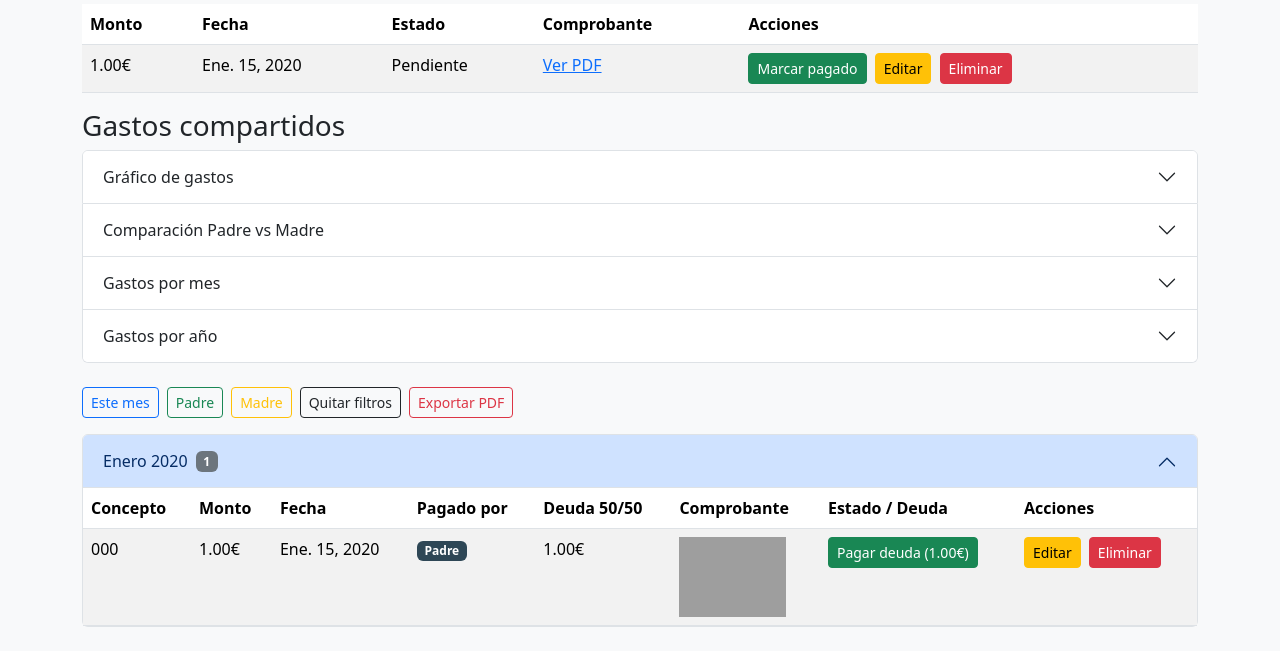
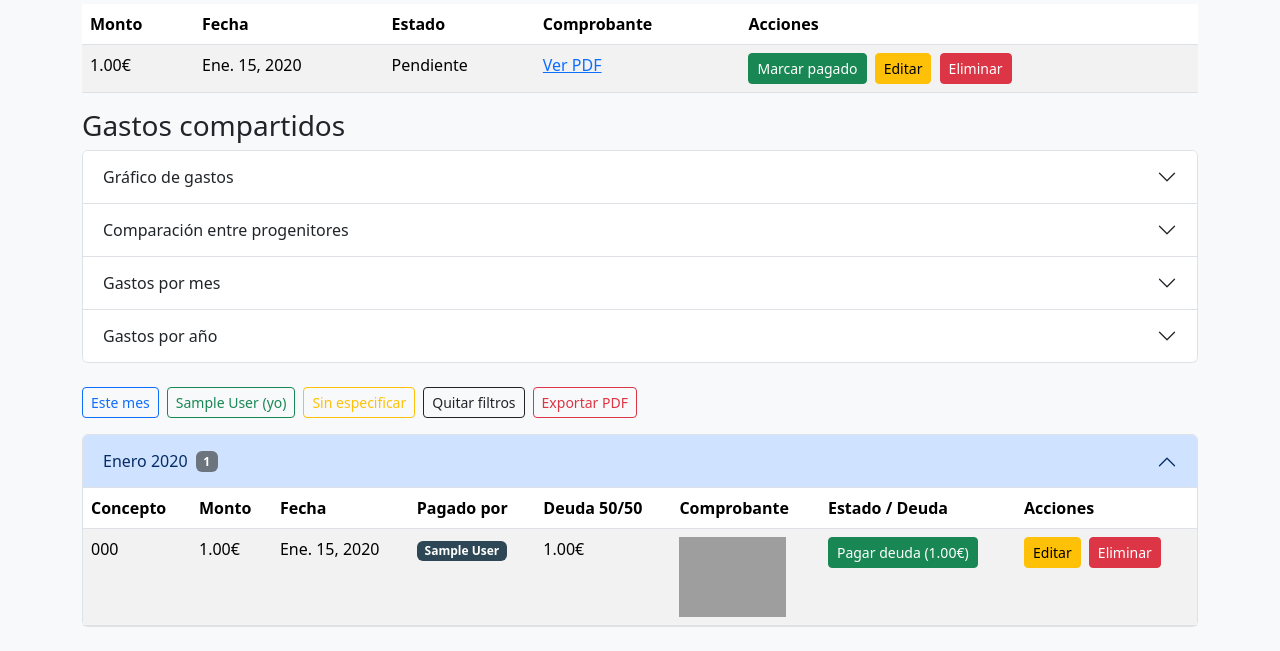
Before and after one commit to Isaac-sps/coparental_ALF, a Django app: page /finanzas/ in a window 1280 px wide. Shown: the part 449-1100 px from the top of the page. Run offline with Django 3.2, Linux system fonts and the light colour scheme; a user stored in the database is signed in; tables that the repository leaves empty hold one stand-in row (values such as "Sample post"); parts of the project's set-up code (start-up, migrations or seed data) failed here and were passed over; some libraries are stand-ins or nearby versions; grey boxes are pictures that could not be loaded.

Commit message:
Actualizar vistas y plantillas de finanzas

```diff
--- a/finanzas/models.py
+++ b/finanzas/models.py
@@ -134,3 +134,19 @@ class Gasto(models.Model):
     def periodo_label(self):
         """Mes y año del gasto, para agrupar en la tabla (ej. 'Agosto 2026')."""
         return date_format(self.fecha, "F Y").capitalize() if self.fecha else "Sin fecha"
+
+    @staticmethod
+    def nombre_usuario(user):
+        if not user:
+            return "Sin especificar"
+        return user.get_full_name() or user.username
+
+    @property
+    def pagado_por_nombre(self):
+        """Nombre real de quien pagó el gasto (no relativo al usuario que mira la página)."""
+        return self.nombre_usuario(self.pagado_por)
+
+    @property
+    def deuda_pagada_por_nombre(self):
+        """Nombre real de quien saldó la deuda 50/50."""
+        return self.nombre_usuario(self.deuda_pagada_por)
--- a/finanzas/templates/finanzas/resumen.html
+++ b/finanzas/templates/finanzas/resumen.html
@@ -28,8 +28,8 @@
       <label class="form-label">Pagado por</label>
       <select name="pagado_por" class="form-control">
         <option value="">Todos</option>
-        <option value="padre">Padre</option>
-        <option value="madre">Madre</option>
+        <option value="yo">{{ nombre_actual }} (yo)</option>
+        <option value="otro">{{ nombre_otro }}</option>
       </select>
     </div>
   </div>
@@ -122,7 +122,7 @@
   <div class="accordion-item">
     <h2 class="accordion-header">
       <button class="accordion-button collapsed" type="button" data-bs-toggle="collapse" data-bs-target="#colGraficoComparativo">
-        Comparación Padre vs Madre
+        Comparación entre progenitores
       </button>
     </h2>
     <div id="colGraficoComparativo" class="accordion-collapse collapse" data-bs-parent="#acordeonGraficos">
@@ -243,8 +243,8 @@
 <!-- BOTONES RÁPIDOS -->
 <div class="mb-3 d-flex gap-2">
   <a href="?mes={{ hoy.month }}&ano={{ hoy.year }}" class="btn btn-outline-primary btn-sm">Este mes</a>
-  <a href="?pagado_por=padre" class="btn btn-outline-success btn-sm">Padre</a>
-  <a href="?pagado_por=madre" class="btn btn-outline-warning btn-sm">Madre</a>
+  <a href="?pagado_por=yo" class="btn btn-outline-success btn-sm">{{ nombre_actual }} (yo)</a>
+  <a href="?pagado_por=otro" class="btn btn-outline-warning btn-sm">{{ nombre_otro }}</a>
   <a href="{% url 'finanzas:resumen' %}" class="btn btn-outline-dark btn-sm">Quitar filtros</a>
   <a href="{% url 'finanzas:elegir_pdf' %}" class="btn btn-outline-danger btn-sm">Exportar PDF</a>
 </div>
@@ -287,9 +287,9 @@
 
               <td>
                 {% if gasto.pagado_por == request.user %}
-                <span class="badge bg-primary">Padre</span>
+                <span class="badge bg-primary">{{ gasto.pagado_por_nombre }}</span>
                 {% else %}
-                <span class="badge bg-secondary">Madre</span>
+                <span class="badge bg-secondary">{{ gasto.pagado_por_nombre }}</span>
                 {% endif %}
               </td>
 
--- a/finanzas/views.py
+++ b/finanzas/views.py
@@ -22,7 +22,7 @@ from .forms import PagoForm, GastoForm
 from shared.services import notificar_grupo
 
 # ✔ CORRECTO: esta es la función real que sí debes usar
-from core.models import registrar_actividad
+from core.models import registrar_actividad, Padre
 from core.decorators import solo_padres, SoloPadresMixin
 
 
@@ -30,6 +30,23 @@ def _construir_contexto_resumen(request):
     """Arma el contexto de pagos/gastos/gráficos que comparten el resumen y el PDF."""
     pagos = Pago.objects.filter(grupo=request.grupo).order_by("-fecha")
     gastos = Gasto.objects.filter(grupo=request.grupo).order_by("-fecha")
+
+    # ---------------------------
+    # IDENTIDAD REAL DE LOS DOS PROGENITORES DEL GRUPO
+    # ---------------------------
+    # No existe un campo "rol" (padre/madre) en el modelo: antes se
+    # etiquetaba "Padre" a quien coincidiera con request.user y "Madre" al
+    # otro, así que la misma fila cambiaba de etiqueta según quién la
+    # mirara. Ahora se usan los nombres reales de los dos usuarios.
+    otro_perfil = (
+        Padre.objects.filter(grupo=request.grupo)
+        .exclude(user=request.user)
+        .select_related("user")
+        .first()
+    )
+    otro_usuario = otro_perfil.user if otro_perfil else None
+    nombre_actual = Gasto.nombre_usuario(request.user)
+    nombre_otro = Gasto.nombre_usuario(otro_usuario)
 
     # ---------------------------
     # FILTROS
@@ -52,10 +69,10 @@ def _construir_contexto_resumen(request):
     if desde and hasta:
         gastos = gastos.filter(fecha__range=[desde, hasta])
 
-    # FILTRO POR QUIÉN PAGÓ
-    if pagado_por == "padre":
+    # FILTRO POR QUIÉN PAGÓ (relativo a quien mira la página: "yo" / "el otro progenitor")
+    if pagado_por == "yo":
         gastos = gastos.filter(pagado_por=request.user)
-    elif pagado_por == "madre":
+    elif pagado_por == "otro":
         gastos = gastos.exclude(pagado_por=request.user)
 
     # ---------------------------
@@ -73,6 +90,17 @@ def _construir_contexto_resumen(request):
         elif g.pagado_por is not None:
             balance -= g.deuda_50_50
 
+    # Versión absoluta del balance (quién debe a quién por nombre real), para
+    # textos que deben leerse igual sin importar quién generó la página/PDF
+    # (p. ej. el resumen para juzgado).
+    if balance > 0:
+        deudor_nombre, acreedor_nombre, monto_deuda = nombre_otro, nombre_actual, balance
+    elif balance < 0:
+        deudor_nombre, acreedor_nombre, monto_deuda = nombre_actual, nombre_otro, -balance
+    else:
+        deudor_nombre = acreedor_nombre = None
+        monto_deuda = 0
+
     # ---------------------------
     # DATOS PARA EL GRÁFICO (orden cronológico ascendente)
     # ---------------------------
@@ -82,19 +110,19 @@ def _construir_contexto_resumen(request):
         "data": [float(g.monto) for g in gastos_con_fecha],
     }
 
-    # GRÁFICO COMPARATIVO PADRE VS MADRE
-    total_padre = (
+    # GRÁFICO COMPARATIVO ENTRE LOS DOS PROGENITORES (por nombre real)
+    total_actual = (
         gastos.filter(pagado_por=request.user).aggregate(total=Sum("monto"))["total"]
         or 0
     )
-    total_madre = (
+    total_otro = (
         gastos.exclude(pagado_por=request.user).aggregate(total=Sum("monto"))["total"]
         or 0
     )
 
     grafico_comparativo = {
-        "labels": ["Padre", "Madre"],
-        "data": [float(total_padre), float(total_madre)],
+        "labels": [nombre_actual, nombre_otro],
+        "data": [float(total_actual), float(total_otro)],
     }
 
     # GRÁFICO MENSUAL
@@ -129,10 +157,35 @@ def _construir_contexto_resumen(request):
     totales_por_mes = gastos_por_mes
     totales_por_ano = gastos_por_ano
 
+    # ---------------------------
+    # TOTALES DE DEUDAS 50/50 YA SALDADAS, POR PERSONA REAL
+    # ---------------------------
+    # Antes se calculaba esto en la plantilla comparando
+    # gasto.deuda_pagada_por == request.user, así que el mismo gasto
+    # finiquitado terminaba sumando al "padre" o a la "madre" según quién
+    # generara el PDF. Ahora se calcula una sola vez aquí, por identidad
+    # real, y el resultado es el mismo sin importar quién lo mire.
+    total_deuda_actual = 0
+    total_deuda_otro = 0
+    for g in gastos:
+        if g.estado != "finiquitado":
+            continue
+        if g.deuda_pagada_por == request.user:
+            total_deuda_actual += g.deuda_50_50
+        elif g.deuda_pagada_por is not None:
+            total_deuda_otro += g.deuda_50_50
+
     return {
         "pagos": pagos,
         "gastos": gastos,
         "balance": balance,
+        "nombre_actual": nombre_actual,
+        "nombre_otro": nombre_otro,
+        "deudor_nombre": deudor_nombre,
+        "acreedor_nombre": acreedor_nombre,
+        "monto_deuda": monto_deuda,
+        "total_deuda_actual": total_deuda_actual,
+        "total_deuda_otro": total_deuda_otro,
         "hoy": date.today(),
         "grafico_gastos": grafico_gastos,
         "grafico_comparativo": grafico_comparativo,
```
Also changed, not shown: finanzas/templates/finanzas/pdf_juzgado.html (+6 -20 lines), finanzas/templates/finanzas/pdf_resumen.html (+5 -31 lines).
